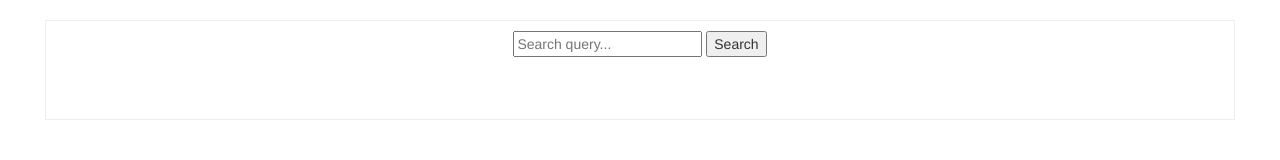
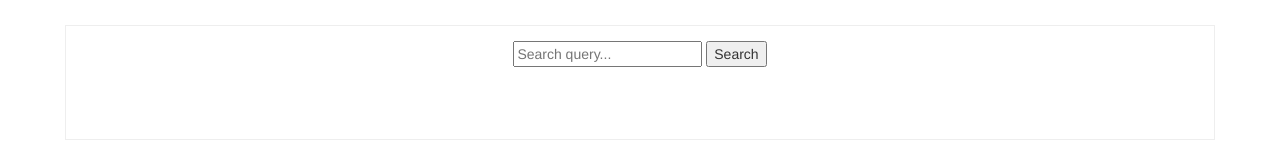
Before and after one commit to abhishekshivaram/SonyAssignment, a plain HTML site: page main.html in a window 1280 px wide. Drawn offline with nearby package versions, Linux system fonts and the light colour scheme.

Commit message:
Update style.css

```diff
--- a/style.css
+++ b/style.css
@@ -5,6 +5,13 @@
     .contentbox{
         border:1px solid #eee;
 
+    }
+    .row
+    {
+        margin-right: 5px;
+        margin-left: 5px;
+        margin-bottom: 5px;
+        margin-top: 5px;
     }
     img{
         width:300px;
@@ -25,7 +32,6 @@
 	margin-top:0px !important;
 		margin-bottom:5px !important;
 	}
-        <style>
         td {
             border: 1px dotted blue;
         }
@@ -40,5 +46,3 @@
           text-align: center;
 
         }
-
-        </style>
```
